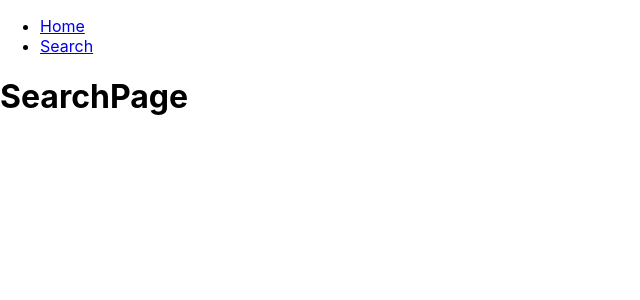
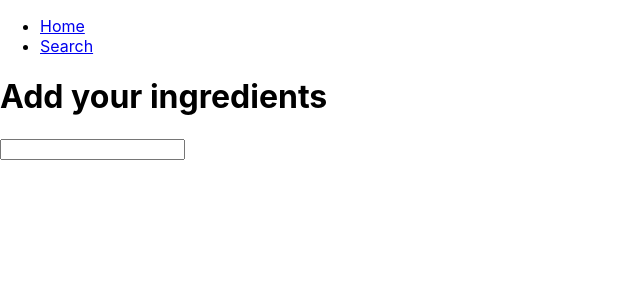
Before and after one commit to agiledev-students-fall2022/final-project-team-recipe-grandma, a React app in the folder front-end/: page /search-ingredient in a window 1280 px wide. Shown: the top 300 px of the page, without its empty margins (0-640 px from the left). Built offline with nearby package versions, Linux system fonts and the light colour scheme.

Commit message:
added a textbox

```diff
--- a/front-end/src/components/SearchBar/index.js
+++ b/front-end/src/components/SearchBar/index.js
@@ -2,7 +2,10 @@ import * as React from 'react';
 
 function SearchBar(): React.Node {
   return (
-    <h1>SearchPage</h1>
+    <div className="SearchBar">
+      <h1>Add your ingredients</h1>
+      <input type="text" />
+    </div>
   );
 }
 
--- a/front-end/src/pages/SearchIngredients/index.js
+++ b/front-end/src/pages/SearchIngredients/index.js
@@ -1,12 +1,11 @@
 import * as React from 'react';
-// import SearchBar from '../../components/SearchBar';
+import SearchBar from '../../components/SearchBar';
 
 // type Props = { };
 
 function SearchIngredients(): React.Node {
   return (
-    <h1>SearchPage</h1>
-    // SearchBar.SearchBar()
+    <SearchBar />
   );
 }
 
```
